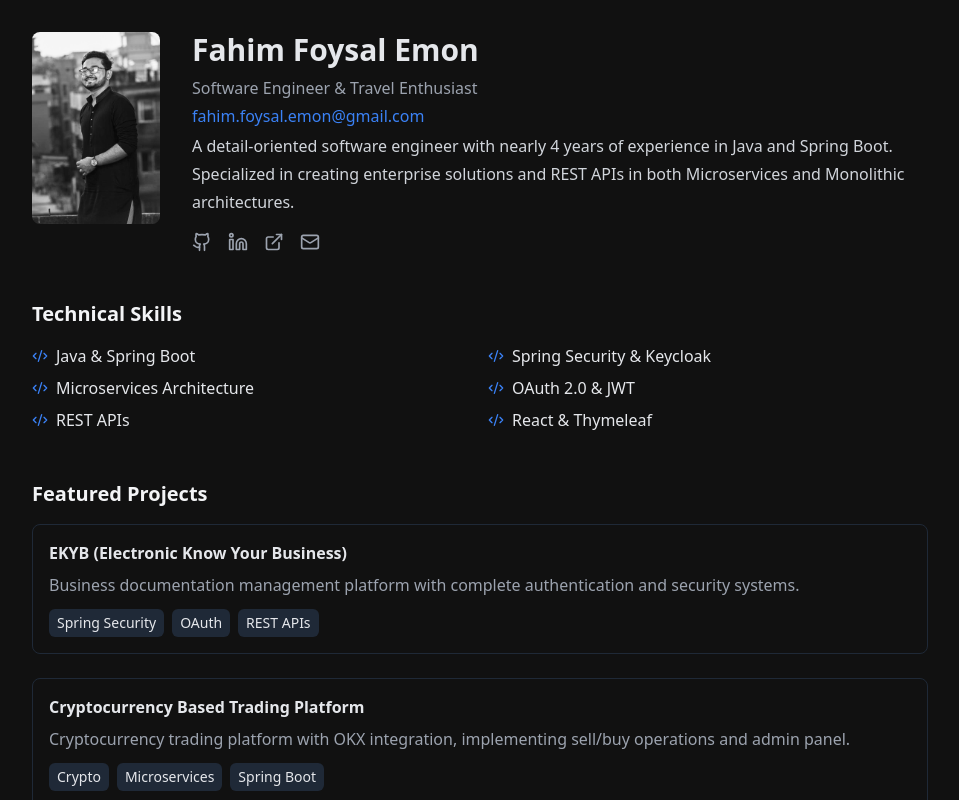
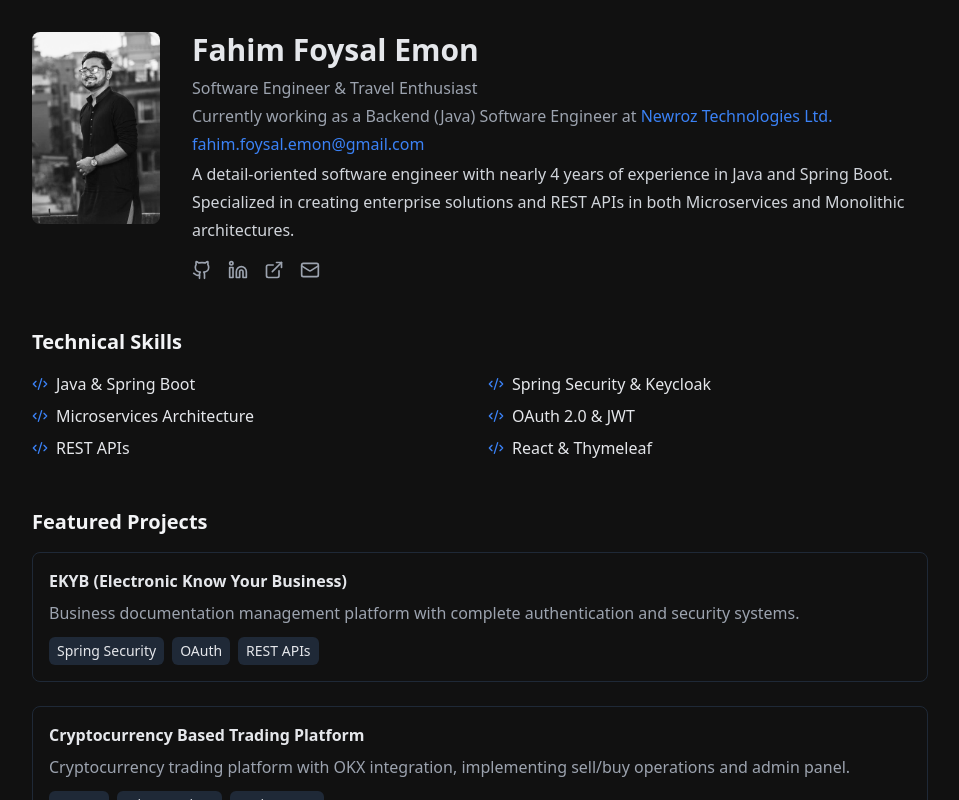
Before and after one commit to FahimFoysalEmon/FahimFoysalEmon.github.io, a React (Vite) app: page / in a window 1280 px wide. Shown: the top 800 px of the page, without its empty margins (160-1119 px from the left). Built offline with nearby package versions, Linux system fonts and the light colour scheme.

Commit message:
office website added

```diff
--- a/src/App.tsx
+++ b/src/App.tsx
@@ -88,13 +88,24 @@ function App() {
             <p className="text-gray-400 mb-1">
               Software Engineer & Travel Enthusiast
             </p>
-            <p className="text-blue-500 mb-1">
-              fahim.foysal.emon@gmail.com
+            <p className="text-gray-400 mb-1">
+              Currently working as a Backend (Java) Software Engineer at{" "}
+              <a
+                href="https://www.newroztech.com/"
+                className="text-blue-500 hover:underline"
+                target="_blank"
+                rel="noopener noreferrer"
+              >
+                Newroz Technologies Ltd.
+              </a>
             </p>
+
+            <p className="text-blue-500 mb-1">fahim.foysal.emon@gmail.com</p>
             <p className="text-gray-300 mb-4 leading-7">
-              A detail-oriented software engineer with nearly 4 years of experience in
-              Java and Spring Boot. Specialized in creating enterprise solutions
-              and REST APIs in both Microservices and Monolithic architectures.
+              A detail-oriented software engineer with nearly 4 years of
+              experience in Java and Spring Boot. Specialized in creating
+              enterprise solutions and REST APIs in both Microservices and
+              Monolithic architectures.
             </p>
             <div className="flex gap-4">
               <a
@@ -311,7 +322,10 @@ function App() {
           </div>
         </div>
 
-        <div id="contact" className="grid grid-cols-12 gap-10 items-center mb-10">
+        <div
+          id="contact"
+          className="grid grid-cols-12 gap-10 items-center mb-10"
+        >
           <div className="lg:col-span-4 col-span-12 space-y-4 text-gray-100">
             <div className="flex items-center gap-5">
               <Phone size={24} />
@@ -406,8 +420,6 @@ function App() {
             </form>
           </div>
         </div>
-
-
       </div>
     </div>
   );
```
